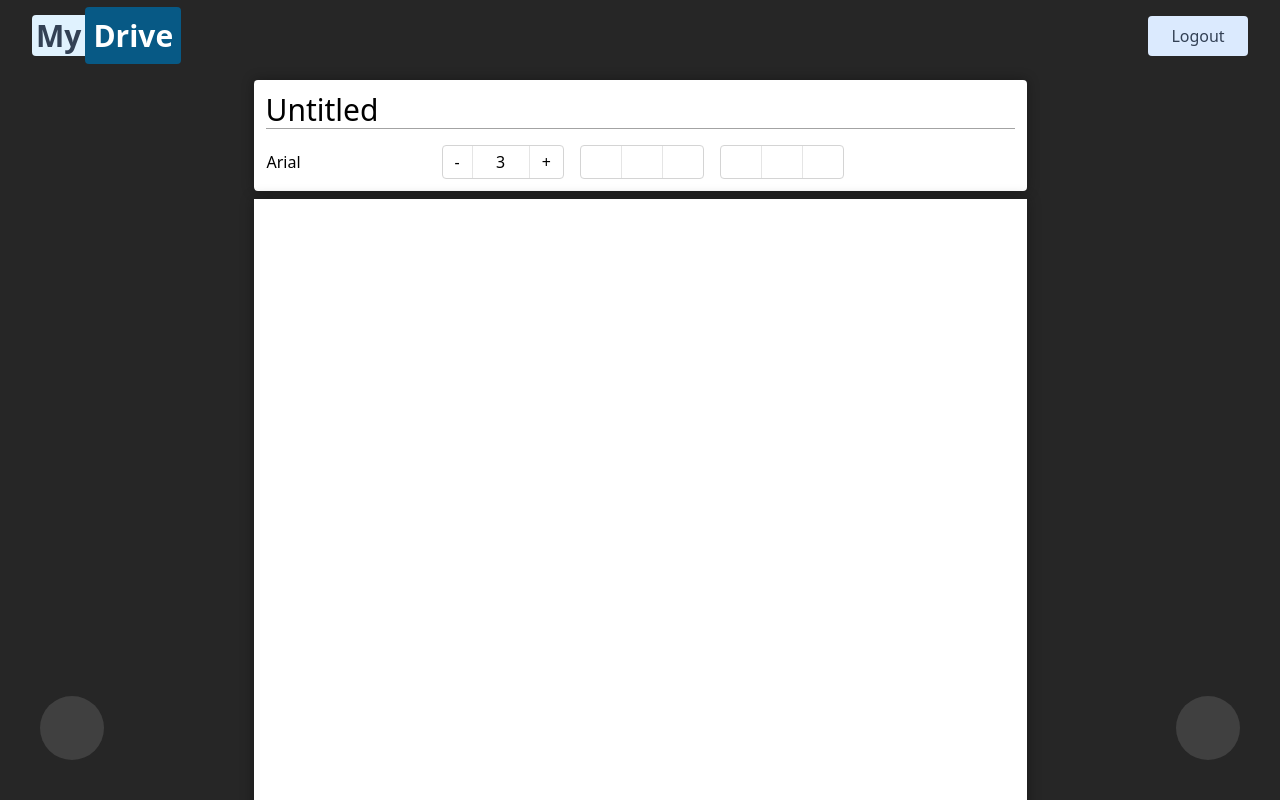
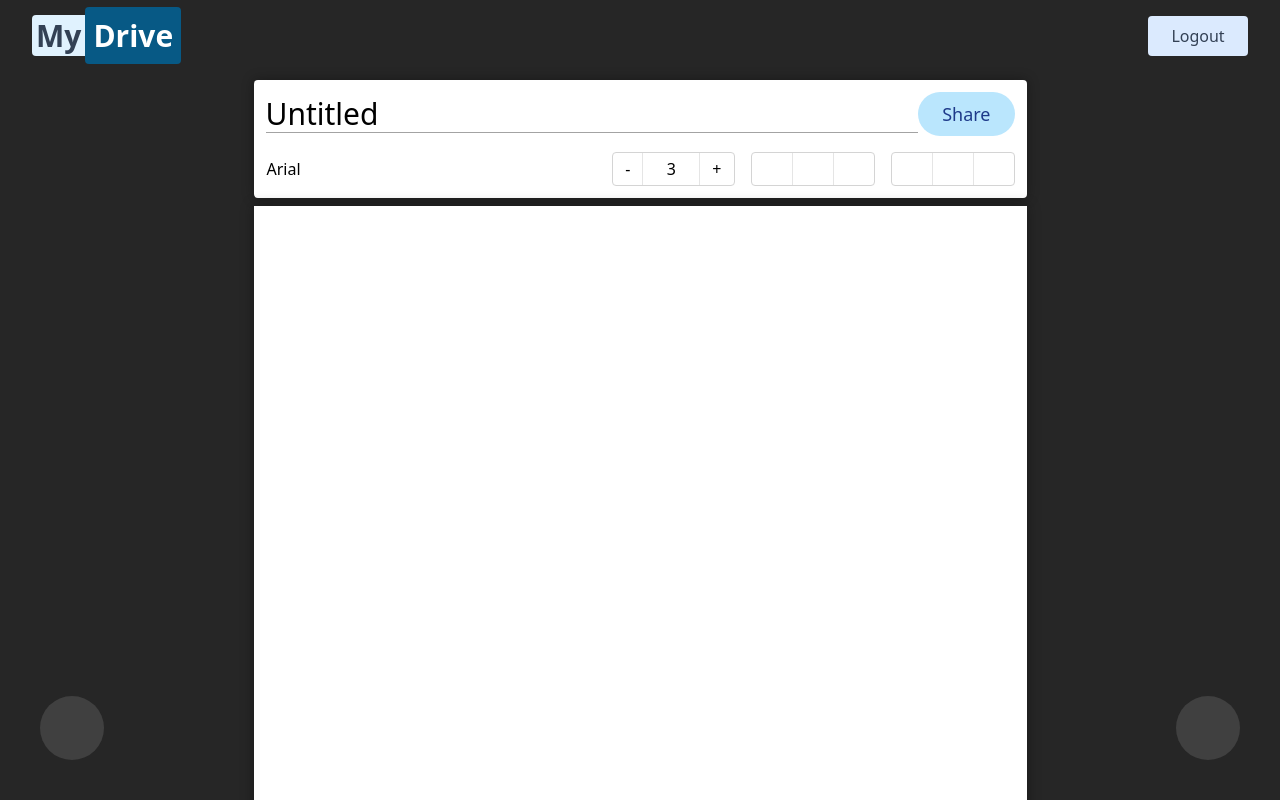
Before and after one commit to kevinlobos42/svetlte-text-editor, a SvelteKit app: page /1 in a window 1280 px wide. Shown: the top 800 px of the page. Built offline with nearby package versions, Linux system fonts and the light colour scheme; no server answers; the database is empty; sample sign-in values are in the browser's storage; some icons are missing.

Commit message:
Added UI for share button, close button works, all others need implementation

```diff
--- /dev/null
+++ b/src/lib/components/Share.svelte
@@ -0,0 +1,36 @@
+<script>
+	import PhCopy from '~icons/ph/copy';
+
+    export let shareOpen;
+</script>
+
+<div
+	class="w-screen fixed h-screen bg-black bg-opacity-30 left-0 top-0 z-30 grid place-items-center"
+>
+	<div class="bg-white rounded-3xl p-5 flex flex-col gap-6">
+		<p class="text-3xl">Share Document with Others!</p>
+		<div>
+			<input
+				class="border border-slate-300 rounded w-full px-3 py-2 mb-2"
+				placeholder="Enter the email of user you would like to invite!"
+			/>
+			<p class="bg-slate-100 rounded px-3 py-2 flex items-center justify-between gap-3 text-sm">
+				{window.location.href}
+                <button class="p-2 hover:bg-slate-200 rounded-lg hover:text-slate-600 transition-all">
+                    <PhCopy />
+                </button>
+			</p>
+		</div>
+		<div class="w-full flex items-center justify-end gap-2">
+			<button
+				class="text-blue-600 font-medium transition-all hover:bg-blue-50 rounded-full px-4 py-2"
+                on:click={()=>shareOpen = false}
+                >Close</button
+			>
+			<button
+				class="bg-blue-600 text-white font-medium transition-all hover:bg-blue-500 rounded-full px-5 py-2"
+				>Share</button
+			>
+		</div>
+	</div>
+</div>
--- a/src/lib/components/Toolbar.svelte
+++ b/src/lib/components/Toolbar.svelte
@@ -54,7 +54,7 @@
 
 <div class="flex items-center gap-4">
 	<!-- FONT -->
-	<select class="w-40 bg-transparent no-arrow" id="fontName" on:change={(e)=>{modifyText('fontName', false, e.target.value)}}>
+	<select class="flex-1 bg-transparent no-arrow" id="fontName" on:change={(e)=>{modifyText('fontName', false, e.target.value)}}>
 		<option value="arial">Arial</option>
 		<option value="calibri">Calibri</option>
 		<option value="fantasy">Papyrus</option>
--- a/src/routes/+layout.svelte
+++ b/src/routes/+layout.svelte
@@ -18,11 +18,16 @@ import '../app.css';
 	onMount(() => {
         // If the user is already signed in, redirect to the homepage
         onAuthStateChanged(auth, (user) => {
+            const atm = auth
+            console.log(user, Boolean(user));
             if (user) {
                authenticated=true;
+            }else if(window.location.pathname !='/auth'){
+                window.location.href = '/auth';
             }
         });
     });
+    // console.log(auth);
 </script>
 
 <div class="w-full min-h-screen bg-neutral-800 relative flex flex-col items-center px-8">
--- a/src/routes/[id]/+page.svelte
+++ b/src/routes/[id]/+page.svelte
@@ -14,10 +14,12 @@
 	import { onMount } from 'svelte';
 	import Message from '$lib/components/message.svelte';
 	import ChatBox from '$lib/components/ChatBox.svelte';
+	import Share from '$lib/components/Share.svelte';
 
 	let title = 'Untitled';
 	let saveOpen = false;
 	let chatOpen = false;
+	let shareOpen = false;
 	let content = '';
 	let doc_id = $page.url.pathname.substr(1);
 
@@ -111,12 +113,18 @@
 
 <div class="max-w-[1400px] w-full flex items-center gap-2 flex-col relative">
 	<div class="w-[773px] flex flex-col justify-start gap-4 bg-white p-3 rounded shadow">
-		<input
+		<div class="w-full flex items-center">
+			<input
 			type="text"
-			class="text-3xl bg-transparent border-b border-neutral-400"
+			class="text-3xl bg-transparent border-b border-neutral-400 flex-1"
 			value={title}
 			on:change={handleChange}
-		/>
+			/>
+			<button class="bg-sky-200 rounded-full px-6 py-2 font-[500] text-lg text-blue-900 hover:bg-blue-100 hover:text-slate-500 transition-all" on:click={()=>shareOpen = true}>Share</button>
+			{#if shareOpen}
+				<Share bind:shareOpen/>
+			{/if}
+		</div>
 		<Toolbar />
 	</div>
 	<div
```
